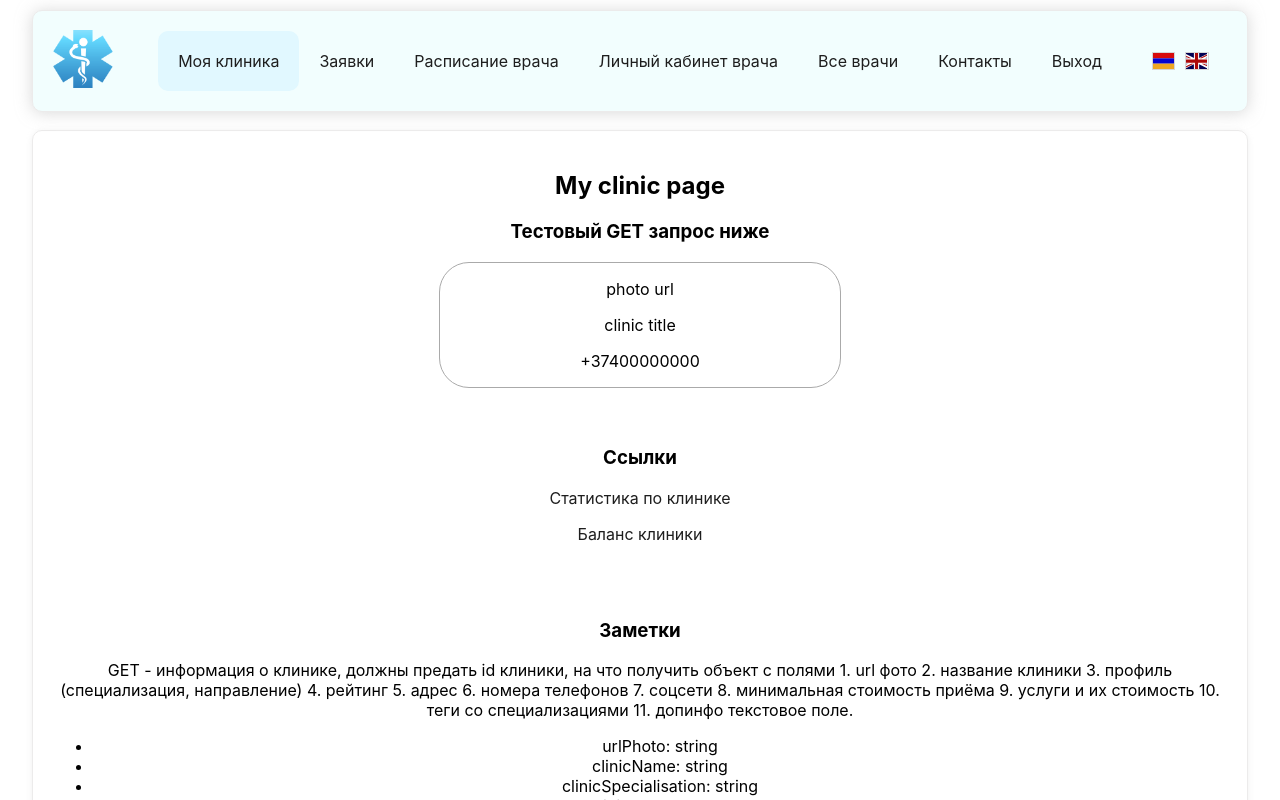
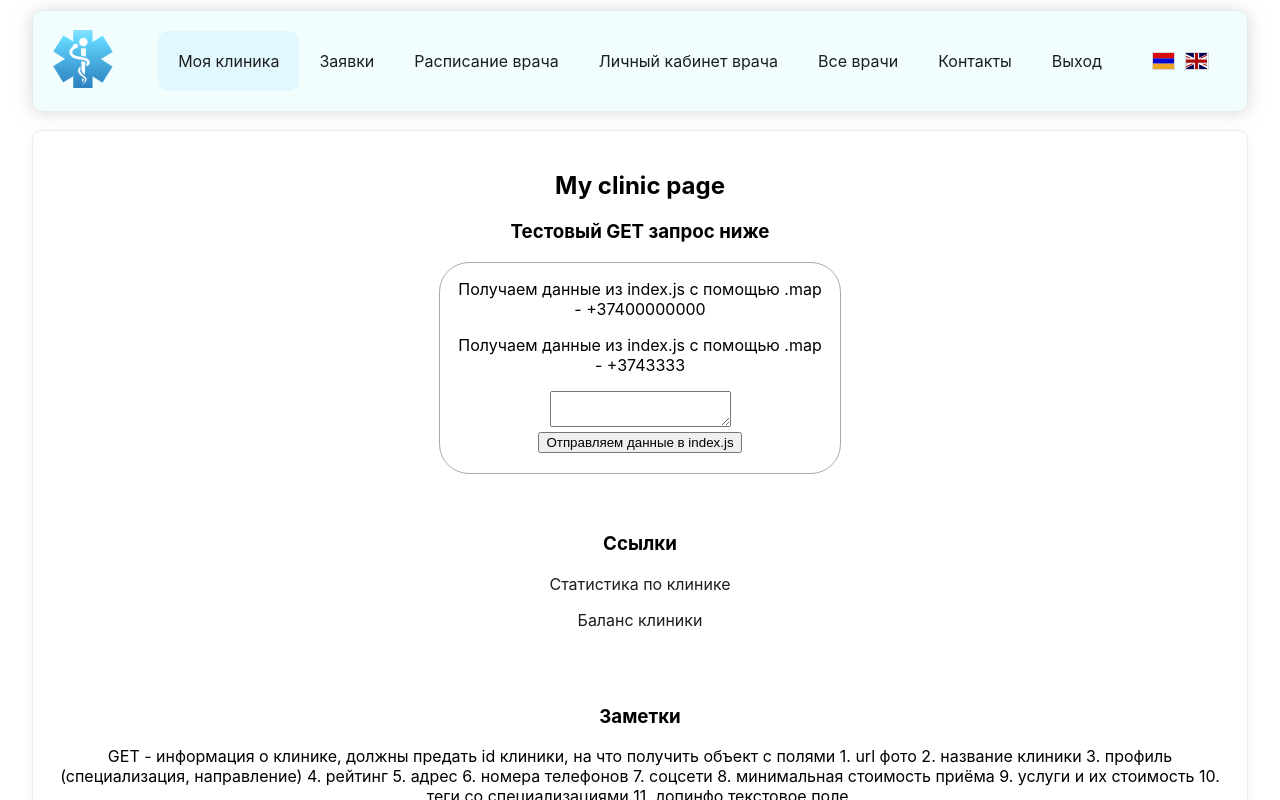
Before and after one commit to DocInfoAM/frontend, a React (Create React App) app in the folder clinics-app/: page /my-clinic in a window 1280 px wide. Shown: the top 800 px of the page. Built offline with nearby package versions, Linux system fonts and the light colour scheme.

Commit message:
add tests props and functions

```diff
--- a/clinics-app/src/App.js
+++ b/clinics-app/src/App.js
@@ -18,15 +18,20 @@ import Statistics from "./components/Pages/Statistics/Statistics";
 import TopUpAccountBalance from "./components/Pages/TopUpAccountBalance/TopUpAccountBalance";
 import AccountBalance from "./components/Pages/AccountBalance/AccountBalance";
 
-function App({ navItems, JSONForMyClinics }) {
+function App(props) {
   return (
     <BrowserRouter>
       <div className="app-wrapper">
-        <Header navItems={navItems} />
+        <Header navItems={props.state.globalData.navItems} />
         <div className="content">
           <Routes>
             <Route exact path="/" element={<Index />} />
-            <Route path="/my-clinic" element={<MyClinic JSONForMyClinics={JSONForMyClinics} />} />
+            <Route
+              path="/my-clinic"
+              element={
+                <MyClinic JSONForMyClinics={props.state.myClinicPage.JSONForMyClinics} addClinic={props.addClinic} />
+              }
+            />
             <Route path="/claims" element={<Claims />} />
             <Route path="/schedule" element={<Schedule />} />
             <Route path="/personal-area" element={<PersonalArea />} />
--- a/clinics-app/src/components/Pages/MyClinic/MyClinic.jsx
+++ b/clinics-app/src/components/Pages/MyClinic/MyClinic.jsx
@@ -1,23 +1,40 @@
+import React from "react";
 import { Link } from "react-router-dom";
 import axios from "axios";
 
-const TestJSON = ({ JSONForMyClinics }) => {
+const AddTestJSON = (props) => {
+  return props.JSONForMyClinics.map((x) => {
+    return <p key={x.id} id={x.id}>Получаем данные из index.js с помощью .map <br />- {x.clinicPhone}</p>;
+  });
+};
+
+const TestJSON = (props) => {
   return (
     <div>
-      <p>{JSONForMyClinics[0].photoURL}</p>
-      <p>{JSONForMyClinics[0].clinicTitle}</p>
-      <p>{JSONForMyClinics[0].clinicPhone}</p>
+      <AddTestJSON JSONForMyClinics={props.JSONForMyClinics} />
     </div>
   );
 };
 
-const MyClinic = ({ JSONForMyClinics }) => {
+const MyClinic = (props) => {
+  let addNewElement = React.createRef();
+
+  const addElement = () => {
+    let text = addNewElement.current.value;
+    props.addClinic(text);
+  };
+
   return (
     <div>
       <h2>My clinic page</h2>
       <h3>Тестовый GET запрос ниже</h3>
       <div style={{ width: 400 + "px", border: 1 + "px solid #aaa", borderRadius: 30 + "px", margin: "0 auto" }}>
-        <TestJSON JSONForMyClinics={JSONForMyClinics} />
+        <TestJSON JSONForMyClinics={props.JSONForMyClinics} />
+        <textarea ref={addNewElement}></textarea>
+        <br />
+        <button onClick={addElement}>Отправляем данные в index.js</button>
+        <br />
+        <br />
       </div>
       <br />
       <br />
--- a/clinics-app/src/index.js
+++ b/clinics-app/src/index.js
@@ -3,23 +3,13 @@ import ReactDOM from "react-dom/client";
 import "./index.css";
 import App from "./App";
 import reportWebVitals from "./reportWebVitals";
-
-let navItems = [
-  { name: "Моя клиника", url: "/my-clinic", id: "MyClinic" },
-  { name: "Заявки", url: "/claims", id: "Claims" },
-  { name: "Расписание врача", url: "/schedule", id: "Schedule" },
-  { name: "Личный кабинет врача", url: "/personal-area", id: "PersonalArea" },
-  { name: "Все врачи", url: "/all-doctors", id: "AllDoctors" },
-  { name: "Контакты", url: "/contacts", id: "Contacts" },
-  { name: "Выход", url: "/sign-out", id: "SignOut" },
-];
-
-let JSONForMyClinics = [{ id: 0, photoURL: "photo url", clinicTitle: "clinic title", clinicPhone: "+37400000000" }];
+import state from "./redux/State";
+import { addClinic } from "./redux/State";
 
 const root = ReactDOM.createRoot(document.getElementById("root"));
 root.render(
   <React.StrictMode>
-    <App navItems={navItems} JSONForMyClinics={JSONForMyClinics} />
+    <App state={state} addClinic={addClinic} />
   </React.StrictMode>
 );
 
--- /dev/null
+++ b/clinics-app/src/redux/State.jsx
@@ -0,0 +1,31 @@
+let state = {
+  globalData: {
+    navItems: [
+      { name: "Моя клиника", url: "/my-clinic", id: "MyClinic" },
+      { name: "Заявки", url: "/claims", id: "Claims" },
+      { name: "Расписание врача", url: "/schedule", id: "Schedule" },
+      { name: "Личный кабинет врача", url: "/personal-area", id: "PersonalArea" },
+      { name: "Все врачи", url: "/all-doctors", id: "AllDoctors" },
+      { name: "Контакты", url: "/contacts", id: "Contacts" },
+      { name: "Выход", url: "/sign-out", id: "SignOut" },
+    ],
+  },
+  myClinicPage: {
+    JSONForMyClinics: [
+      { id: 0, photoURL: "photo url", clinicTitle: "clinic title", clinicPhone: "+37400000000" },
+      { id: 2, photoURL: "text", clinicTitle: "clinic text", clinicPhone: "+3743333" },
+    ],
+  },
+};
+
+export const addClinic = (phone) => {
+  state.myClinicPage.JSONForMyClinics.push({
+    id: 1,
+    photoURL: "photo url 2",
+    clinicTitle: "clinic title 2",
+    clinicPhone: phone,
+  });
+  console.log(state);
+};
+
+export default state;
```
Also changed, not shown: 1 other file (tests, documents, lock files or other folders).
